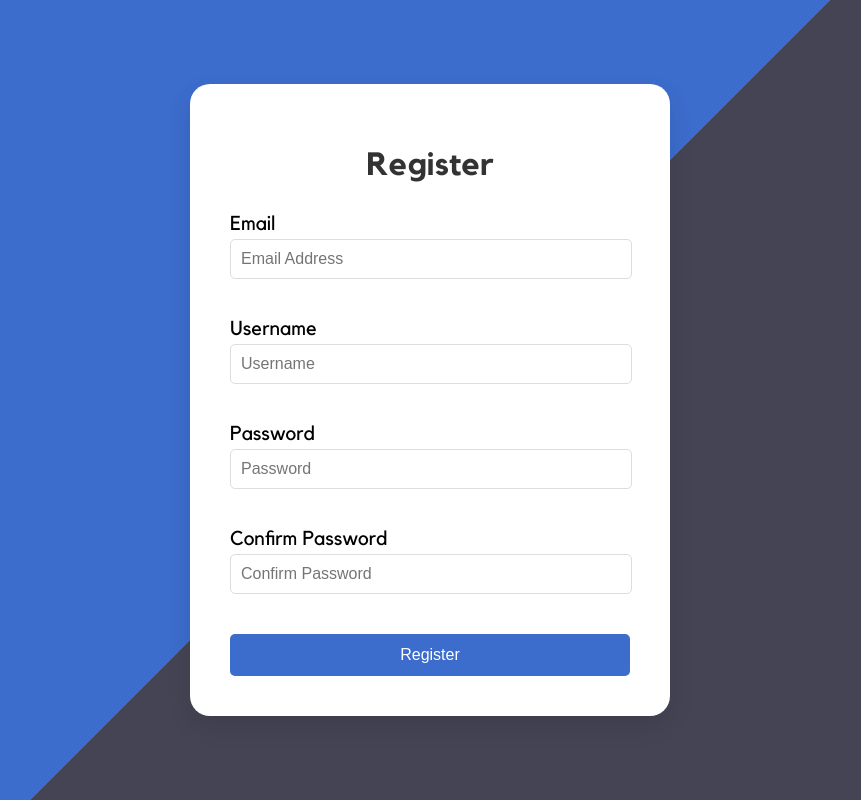
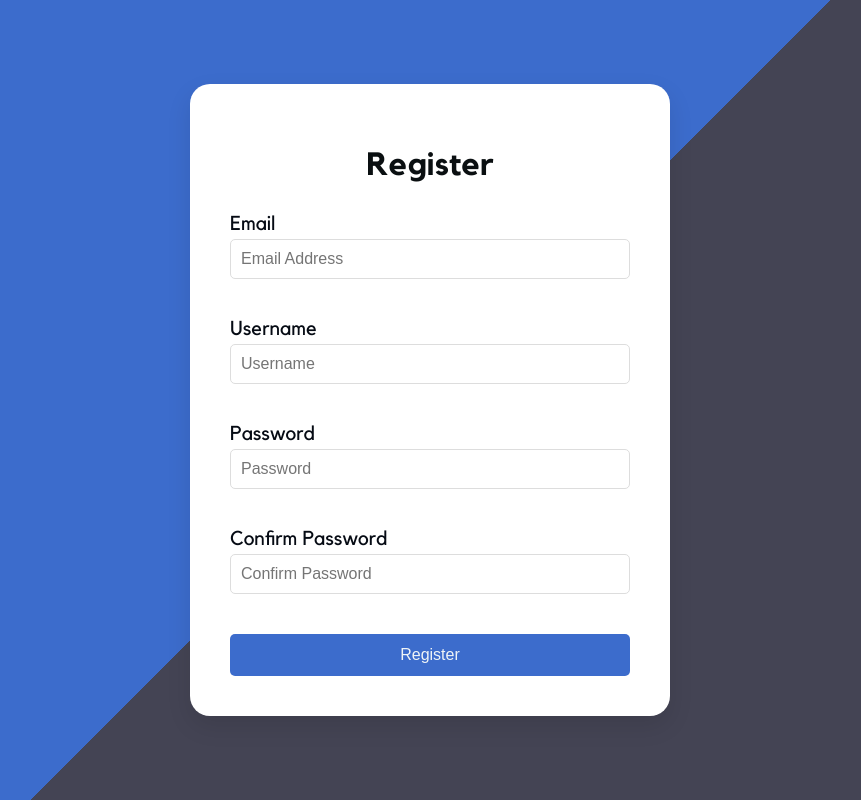
Before and after one commit to CodeConfluence/Django-OpenAI-Chatbot, a Django app: template my_chatbot/my_chatbot_App/templates/accounts/register.html in a window 1280 px wide. Shown: the whole page, without its empty margins (210-1071 px from the left). Run offline with Django 3.2, Linux system fonts and the light colour scheme; the template is opened without the code that fills it, so the values that code supplies are empty.

Commit message:
refactor: update global styling
Added multiple color palettes as web-page wide css
variables as well as refactored the previous styles
to inherit the new palettes.

```diff
--- a/my_chatbot/my_chatbot_App/static/styles/styles.css
+++ b/my_chatbot/my_chatbot_App/static/styles/styles.css
@@ -1,33 +1,122 @@
+/* Web-page wide styling variables */
+html {
+  /* generic variables */
+  --background-color-light: #f2f7f9;
+
+  /* typography palette */
+  --primary-text-color-0: #0a0f11;
+  --primary-text-color-100: #090e0f;
+  --primary-text-color-200: #080c0e;
+  --primary-text-color-300: #070b0c;
+  --primary-text-color-400: #06090a;
+  --primary-text-color-500: #050809;
+  --primary-text-color-600: #040607;
+  --primary-text-color-700: #030405;
+  --primary-text-color-800: #020303;
+  --primary-text-color-900: #010102;
+
+  --secondary-text-color-0: #eff4f6;
+  --secondary-text-color-100: #d7dcdd;
+  --secondary-text-color-200: #bfc3c5;
+  --secondary-text-color-300: #a7abac;
+  --secondary-text-color-400: #8f9294;
+  --secondary-text-color-500: #787a7b;
+  --secondary-text-color-600: #606262;
+  --secondary-text-color-700: #48494a;
+  --secondary-text-color-800: #303131;
+  --secondary-text-color-900: #181819;
+
+  /* primary color palette */
+  --primary-blue-0: #3c6ccc;
+  --primary-blue-100: #3661b8;
+  --primary-blue-200: #3056a3;
+  --primary-blue-300: #2a4c8f;
+  --primary-blue-400: #24417a;
+  --primary-blue-500: #1e3666;
+  --primary-blue-600: #182b52;
+  --primary-blue-700: #12203d;
+  --primary-blue-800: #0c1629;
+  --primary-blue-900: #060b14;
+
+  /* secondary color palette */
+  --secondary-blue-0: #7bbfeb;
+  --secondary-blue-100: #6facd4;
+  --secondary-blue-200: #6299bc;
+  --secondary-blue-300: #5686a5;
+  --secondary-blue-400: #4a738d;
+  --secondary-blue-500: #3e6076;
+  --secondary-blue-600: #314c5e;
+  --secondary-blue-700: #253946;
+  --secondary-blue-800: #19262f;
+  --secondary-blue-900: #0c1317;
+
+  /* accent color palette */
+  --accent-blue-0: #46b1f6;
+  --accent-blue-100: #3f9fdd;
+  --accent-blue-200: #388ec5;
+  --accent-blue-300: #317cac;
+  --accent-blue-400: #2a6a94;
+  --accent-blue-500: #23597b;
+  --accent-blue-600: #1c4762;
+  --accent-blue-700: #15354a;
+  --accent-blue-800: #0e2331;
+  --accent-blue-900: #071219;
+
+  /* misc colors */
+  --primary-white-0: #ffffff;
+  --primary-white-100: #e6e6e6;
+  --primary-white-200: #cccccc;
+  --primary-white-300: #b3b3b3;
+  --primary-white-400: #999999;
+  --primary-white-500: #808080;
+  --primary-white-600: #666666;
+  --primary-white-700: #4c4c4c;
+  --primary-white-800: #333333;
+  --primary-white-900: #191919;
+
+  --primary-black-0: #000000;
+  --primary-black-100: #1a1a1a;
+  --primary-black-200: #333333;
+  --primary-black-300: #4d4d4d;
+  --primary-black-400: #666666;
+  --primary-black-500: #808080;
+  --primary-black-600: #999999;
+  --primary-black-700: #b3b3b3;
+  --primary-black-800: #cccccc;
+  --primary-black-900: #e6e6e6;
+}
+
 @font-face {
-    font-family: 'Kollektif';
-    src: url('/static/fonts/Kollektif-Bold.ttf') format('truetype');
+  font-family: "Kollektif";
+  src: url("/static/fonts/Kollektif-Bold.ttf") format("truetype");
   font-weight: bold;
   font-style: normal;
 }
 
 @font-face {
-    font-family: 'Kollektif';
-    src: url('/static/fonts/Kollektif-BoldItalic.ttf') format('truetype');
+  font-family: "Kollektif";
+  src: url("/static/fonts/Kollektif-BoldItalic.ttf") format("truetype");
   font-weight: bold;
   font-style: italic;
 }
 
 @font-face {
-    font-family: 'Kollektif';
-    src: url('/static/fonts/Kollektif-Italic.ttf') format('truetype');
+  font-family: "Kollektif";
+  src: url("/static/fonts/Kollektif-Italic.ttf") format("truetype");
   font-weight: normal;
   font-style: italic;
 }
 
 @font-face {
-    font-family: 'Kollektif';
-    src: url('/static/fonts/Kollektif.ttf') format('truetype');
+  font-family: "Kollektif";
+  src: url("/static/fonts/Kollektif.ttf") format("truetype");
   font-weight: normal;
   font-style: normal;
 }
 
 body {
-    font-family: 'Kollektif', sans-serif;
+  font-family: "Kollektif", sans-serif;
+  background-color: var(--background-color-light);
 }
 
 header {
@@ -86,7 +175,7 @@ body.register-page {
 
 h1 {
   text-align: center;
-    color: #333;
+  color: var(--primary-text-color-0);
   margin-bottom: 30px;
 }
 
@@ -107,13 +196,11 @@ h1 {
   font-size: 20px;
 }
 
-body.login-page .input-group input:not([type="checkbox"]),
-body.register-page .input-group input:not([type="checkbox"]) {
+.input-group input:not([type="checkbox"]) {
   padding: 10px;
   border: 1px solid #ddd;
   border-radius: 5px;
   font-size: 16px;
-    width: 95%;
 }
 
 .checkbox {
@@ -211,7 +298,7 @@ body.login-page::before {
 .input-group label {
   display: block;
   margin-bottom: 5px;
-    color: black;
+  color: var(--primary-blue-900);
 }
 
 .input-wrapper {
@@ -230,8 +317,8 @@ body.login-page::before {
 }
 
 .btn {
-    background-color: #3c6ccc;
-    color: white;
+  background-color: var(--primary-blue-0);
+  color: var(--secondary-text-color-0);
   border: none;
   padding: 12px 20px;
   border-radius: 5px;
```
Also changed, not shown: other parts of my_chatbot/my_chatbot_App/static/styles/styles.css (+17 -18 lines). Lines whose indentation alone changed are shown as unchanged.
